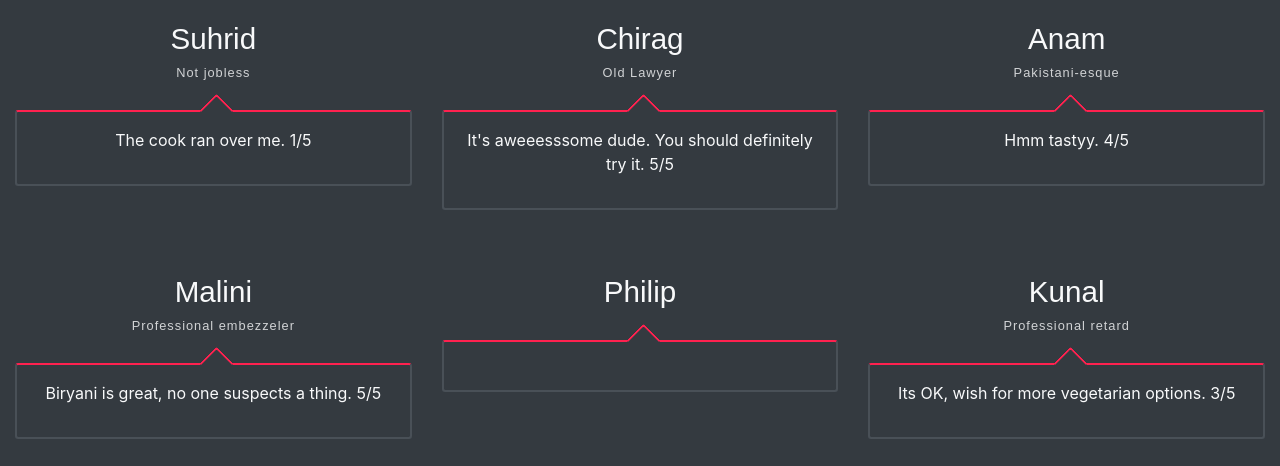
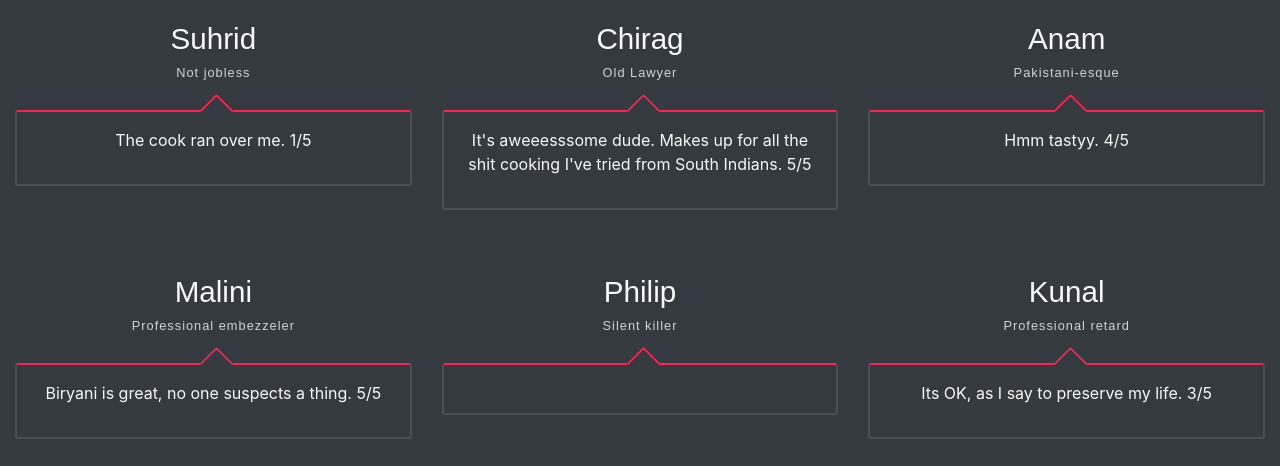
Before and after one commit to bulkpanda/bulkpanda.github.io, a plain HTML site: page index.html in a window 1280 px wide. Shown: the part 4060-4526 px from the top of the page. Drawn offline with Linux system fonts and the light colour scheme; some packages are replaced by stand-ins of ours.

Commit message:
review changes

```diff
--- a/index.html
+++ b/index.html
@@ -291,7 +291,7 @@
                     <h3 class="testmonial-title">Chirag</h3>
                     <h6 class="testmonial-subtitle">Old Lawyer</h6>
                     <div class="testmonial-body">
-                        <p>It's aweeesssome dude. You should definitely try it. 5/5</p>
+                        <p>It's aweeesssome dude. Makes up for all the shit cooking I've tried from South Indians. 5/5</p>
                     </div>
                 </div>
             </div>
@@ -319,7 +319,7 @@
             <div class="col-md-4 my-3 my-md-0">
                 <div class="testmonial-card">
                     <h3 class="testmonial-title">Philip</h3>
-                    <h6 class="testmonial-subtitle"> </h6>
+                    <h6 class="testmonial-subtitle">Silent killer</h6>
                     <div class="testmonial-body">
                         <p></p>
                     </div>
@@ -330,7 +330,7 @@
                     <h3 class="testmonial-title">Kunal</h3>
                     <h6 class="testmonial-subtitle">Professional retard</h6>
                     <div class="testmonial-body">
-                        <p>Its OK, wish for more vegetarian options. 3/5</p>
+                        <p>Its OK, as I say to preserve my life. 3/5</p>
                     </div>
                 </div>
             </div>
```
